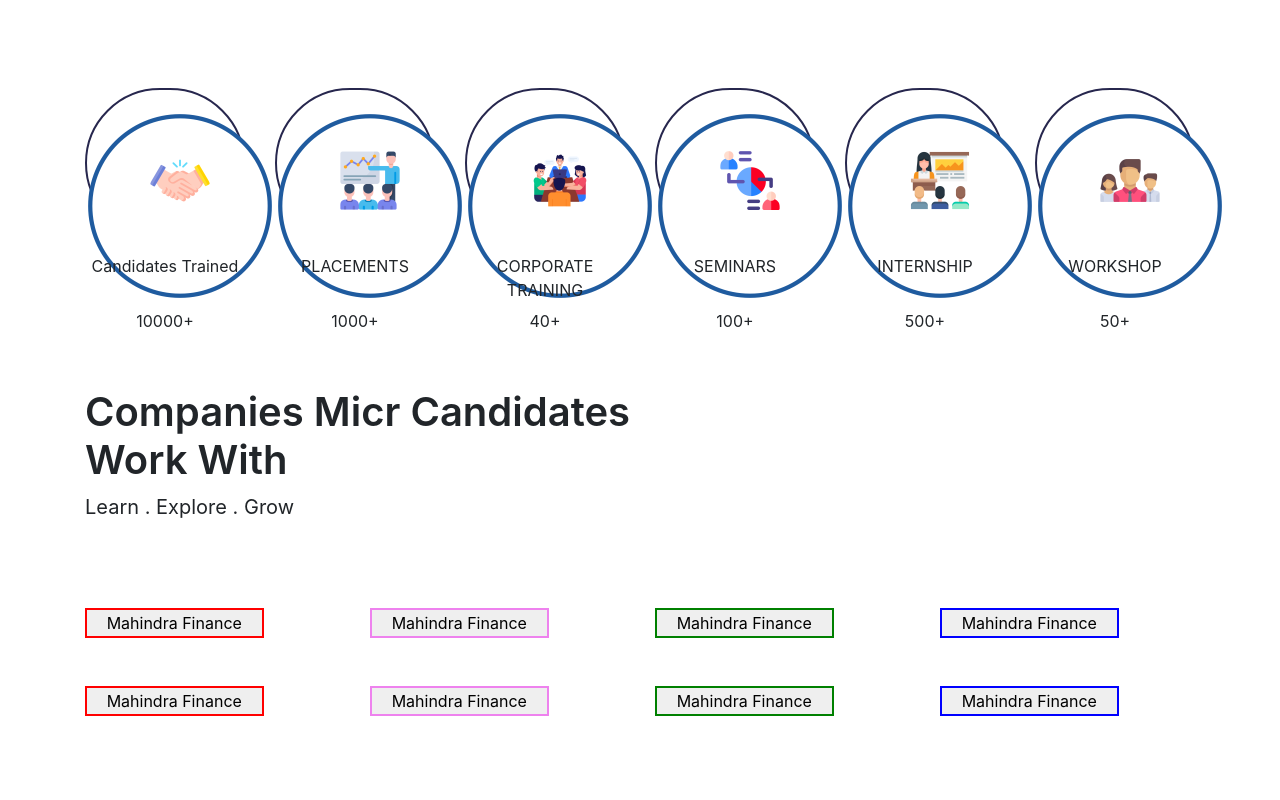
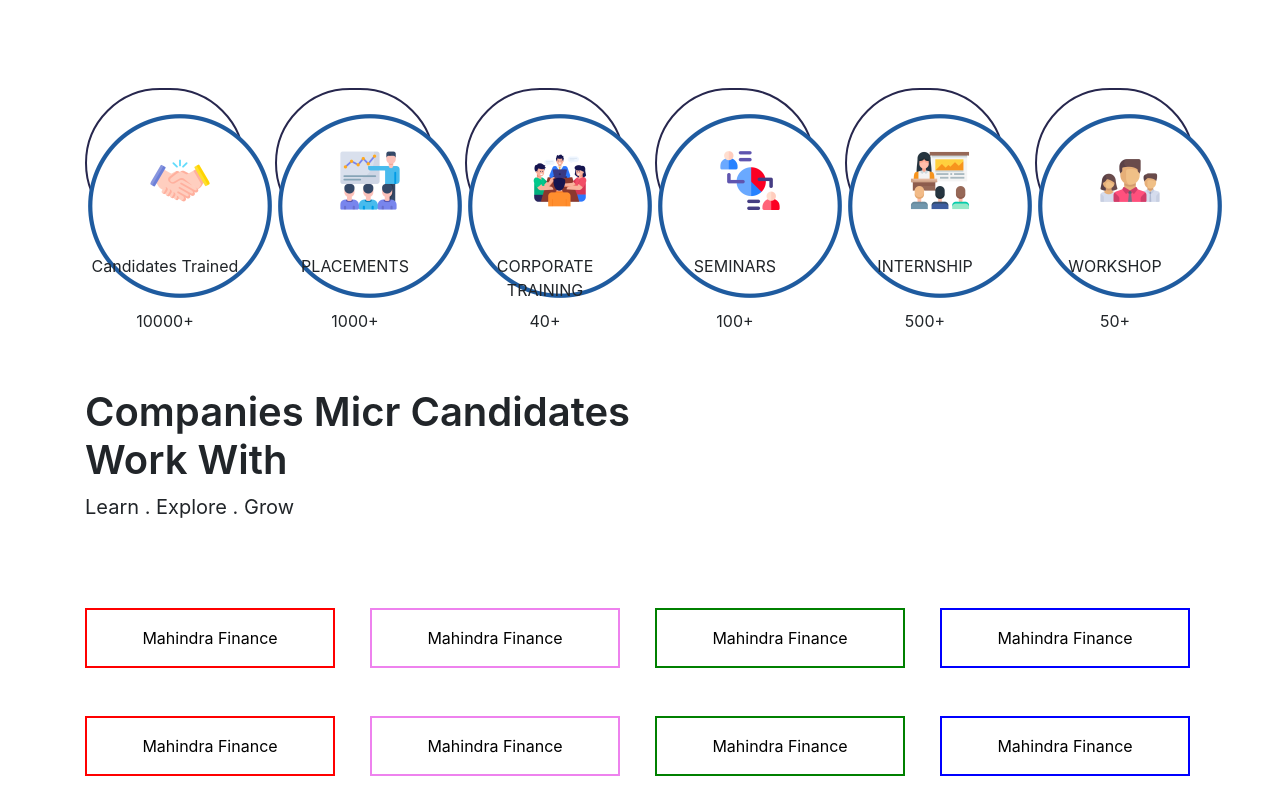
Before and after one commit to guru1121/My-Projects, a plain HTML site: page MICR/index.html in a window 1280 px wide. Shown: the part 1817-2617 px from the top of the page. Before the commit the page ends 2557 px from the top, so only its background shows below. Drawn offline with nearby package versions, Linux system fonts and the light colour scheme; files whose address does not match are found by name.

Commit message:
Update style.css

```diff
--- a/MICR/css/style.css
+++ b/MICR/css/style.css
@@ -14,7 +14,9 @@
   cursor: pointer;
 }
 #btns button{
-  width: 70%;
+  width: 250px;
+  height: 60px;
+  background-color: #fff;
 }
 .img{
   border: 2px solid rgb(39, 39, 78);
@@ -22,6 +24,3 @@
   border-radius: 241px;
   height: 150px;
 }
-#btns button{
-
-}
```
